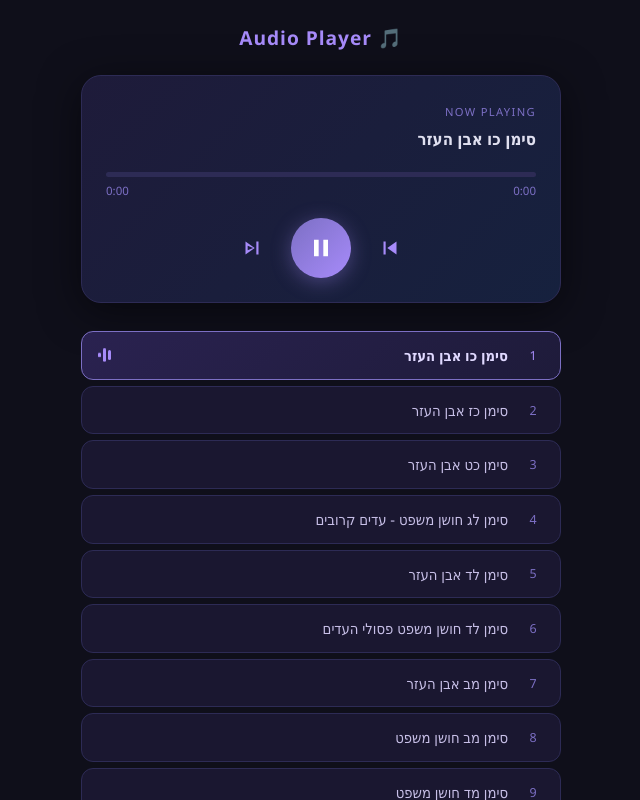
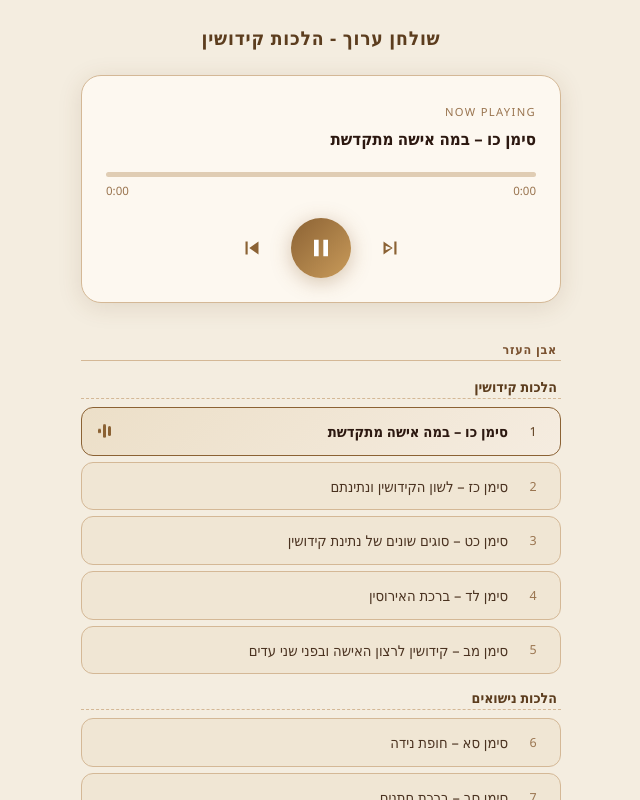
Before and after one commit to neshkoli/kidushin-player, a plain HTML site: page index.html in a window 1280 px wide. Both pictures are taken after a click on the button 640 px from the left and 248 px from the top of the page. Shown: the top 800 px of the page, without its empty margins (319-959 px from the left). Drawn offline with Linux system fonts and the light colour scheme.

Commit message:
Add grouped track list, tracks.json, GitHub Pages deployment
- Load track order and grouping from TRACKS_DATA (inlined from tracks.json)
- Render section headers (sefer) and group headers (הלכות) in track list
- Display track names as "סימן X – topic" from JSON metadata
- Add tracks.json as canonical track catalogue
- Add .gitignore, README.md, and CLAUDE.md
- Add GitHub Actions workflow to deploy to GitHub Pages on push to main

```diff
--- a/index.html
+++ b/index.html
@@ -3,14 +3,14 @@
 <head>
   <meta charset="UTF-8" />
   <meta name="viewport" content="width=device-width, initial-scale=1.0" />
-  <title>Audio Player</title>
+  <title>שולחן ערוך - הלכות קידושין</title>
   <style>
     * { box-sizing: border-box; margin: 0; padding: 0; }
 
     body {
       font-family: 'Segoe UI', Tahoma, Geneva, Verdana, sans-serif;
-      background: #0f0f1a;
-      color: #e0e0f0;
+      background: #f4ede0;
+      color: #2c1810;
       min-height: 100vh;
       display: flex;
       flex-direction: column;
@@ -20,22 +20,22 @@
 
     h1 {
       font-size: 1.2rem;
-      font-weight: 600;
-      letter-spacing: 0.05em;
-      color: #a78bfa;
+      font-weight: 700;
+      letter-spacing: 0.04em;
+      color: #5c3d1e;
       margin-bottom: 24px;
       text-align: center;
     }
 
     /* ── Player Card ── */
     .player-card {
-      background: linear-gradient(135deg, #1e1b3a 0%, #16213e 100%);
-      border: 1px solid #2d2b55;
+      background: #fdf8f0;
+      border: 1px solid #d4b896;
       border-radius: 20px;
       padding: 28px 24px 24px;
       width: 100%;
       max-width: 480px;
-      box-shadow: 0 8px 40px rgba(0,0,0,0.5);
+      box-shadow: 0 4px 24px rgba(100, 65, 20, 0.13);
       margin-bottom: 28px;
     }
 
@@ -43,14 +43,14 @@
       font-size: 0.7rem;
       text-transform: uppercase;
       letter-spacing: 0.12em;
-      color: #7c6fc4;
+      color: #9a7550;
       margin-bottom: 8px;
     }
 
     .track-title {
       font-size: 1.05rem;
       font-weight: 600;
-      color: #e0e0f0;
+      color: #2c1810;
       min-height: 1.5em;
       margin-bottom: 20px;
       line-height: 1.4;
@@ -64,15 +64,18 @@
     .progress-bar-bg {
       width: 100%;
       height: 5px;
-      background: #2d2b55;
+      background: #e0cdb4;
       border-radius: 99px;
       cursor: pointer;
       position: relative;
     }
 
     .progress-bar-fill {
+      position: absolute;
+      right: 0;
+      top: 0;
       height: 100%;
-      background: linear-gradient(90deg, #7c6fc4, #a78bfa);
+      background: linear-gradient(270deg, #8b6234, #c99b5a);
       border-radius: 99px;
       width: 0%;
       transition: width 0.2s linear;
@@ -83,7 +86,7 @@
       display: flex;
       justify-content: space-between;
       font-size: 0.72rem;
-      color: #7c6fc4;
+      color: #9a7550;
       margin-top: 6px;
       margin-bottom: 20px;
     }
@@ -100,7 +103,7 @@
       background: none;
       border: none;
       cursor: pointer;
-      color: #a78bfa;
+      color: #8b6234;
       display: flex;
       align-items: center;
       justify-content: center;
@@ -109,21 +112,21 @@
       padding: 6px;
     }
 
-    .ctrl-btn:hover { color: #c4b5fd; transform: scale(1.1); }
+    .ctrl-btn:hover { color: #5c3d1e; transform: scale(1.1); }
     .ctrl-btn:active { transform: scale(0.95); }
 
     .ctrl-btn svg { display: block; }
 
     .play-btn {
-      background: linear-gradient(135deg, #7c6fc4, #a78bfa);
+      background: linear-gradient(135deg, #8b6234, #c99b5a);
       color: #fff;
       width: 60px;
       height: 60px;
       border-radius: 50%;
-      box-shadow: 0 4px 20px rgba(167,139,250,0.35);
+      box-shadow: 0 4px 20px rgba(139, 98, 52, 0.35);
     }
 
-    .play-btn:hover { color: #fff; background: linear-gradient(135deg, #9d8fe0, #c4b5fd); }
+    .play-btn:hover { color: #fff; background: linear-gradient(135deg, #9d7240, #d4a86a); }
 
     /* ── Track List ── */
     .track-list {
@@ -134,13 +137,37 @@
       gap: 6px;
     }
 
+    .section-header {
+      font-size: 0.78rem;
+      font-weight: 700;
+      letter-spacing: 0.06em;
+      color: #7a5230;
+      text-transform: uppercase;
+      padding: 10px 4px 2px;
+      border-bottom: 1px solid #d4b896;
+      margin-bottom: 2px;
+    }
+
+    .section-header:not(:first-child) {
+      margin-top: 10px;
+    }
+
+    .group-header {
+      font-size: 0.88rem;
+      font-weight: 700;
+      color: #5c3d1e;
+      padding: 8px 4px 2px;
+      border-bottom: 1px dashed #d4b896;
+      margin-bottom: 2px;
+    }
+
     .track-item {
       display: flex;
       align-items: center;
       gap: 14px;
       padding: 13px 16px;
-      background: #1a1730;
-      border: 1px solid #2d2b55;
+      background: #f0e6d4;
+      border: 1px solid #d4b896;
       border-radius: 12px;
       cursor: pointer;
       transition: background 0.15s, border-color 0.15s;
@@ -148,35 +175,35 @@
     }
 
     .track-item:hover {
-      background: #221f40;
-      border-color: #4c3f8a;
+      background: #e8d9c2;
+      border-color: #b89060;
     }
 
     .track-item.active {
-      background: linear-gradient(135deg, #2a2250, #1e1b3a);
-      border-color: #7c6fc4;
+      background: linear-gradient(135deg, #ecdfc8, #f5ece0);
+      border-color: #8b6234;
     }
 
     .track-num {
       font-size: 0.78rem;
-      color: #7c6fc4;
+      color: #9a7550;
       min-width: 22px;
       text-align: center;
     }
 
     .track-item.active .track-num {
-      color: #a78bfa;
+      color: #5c3d1e;
     }
 
     .track-name {
       flex: 1;
       font-size: 0.92rem;
-      color: #c8c0e8;
+      color: #4a3220;
       line-height: 1.4;
     }
 
     .track-item.active .track-name {
-      color: #e0d9ff;
+      color: #2c1810;
       font-weight: 600;
     }
 
@@ -193,7 +220,7 @@
     .playing-indicator span {
       display: inline-block;
       width: 3px;
-      background: #a78bfa;
+      background: #8b6234;
       border-radius: 2px;
       animation: bounce 0.8s ease-in-out infinite;
     }
@@ -212,7 +239,7 @@
 </head>
 <body>
 
-  <h1>🎵 Audio Player</h1>
+  <h1>שולחן ערוך - הלכות קידושין</h1>
 
   <div class="player-card">
     <div class="now-playing-label">Now Playing</div>
@@ -231,7 +258,7 @@
     <div class="controls">
       <button class="ctrl-btn" id="btnPrev" title="Previous">
         <svg width="26" height="26" viewBox="0 0 24 24" fill="currentColor">
-          <path d="M6 6h2v12H6zm3.5 6 8.5 6V6z"/>
+          <path d="M6 18l8.5-6L6 6v12zm2-8.14 5.02 2.14L8 14.14V9.86zM16 6h2v12h-2z"/>
         </svg>
       </button>
 
@@ -246,7 +273,7 @@
 
       <button class="ctrl-btn" id="btnNext" title="Next">
         <svg width="26" height="26" viewBox="0 0 24 24" fill="currentColor">
-          <path d="M6 18l8.5-6L6 6v12zm2-8.14 5.02 2.14L8 14.14V9.86zM16 6h2v12h-2z"/>
+          <path d="M6 6h2v12H6zm3.5 6 8.5 6V6z"/>
         </svg>
       </button>
     </div>
@@ -254,29 +281,18 @@
 
   <div class="track-list" id="trackList"></div>
 
+  <footer style="margin-top: 32px; text-align: center; font-size: 0.75rem; color: #9a7550; line-height: 1.8;">
+    <div>© אפרים שרם וחננאל תורגמן</div>
+    <div>
+      <a href="mailto:shremim@gmail.com" style="color: #8b6234; text-decoration: none;">shremim@gmail.com</a>
+      &nbsp;|&nbsp;
+      <a href="mailto:hananelt@gmail.com" style="color: #8b6234; text-decoration: none;">hananelt@gmail.com</a>
+    </div>
+  </footer>
+
   <audio id="audioEl"></audio>
 
   <script>
-    const tracks = [
-      "סימן כו אבן העזר.mp3",
-      "סימן כז אבן העזר.mp3",
-      "סימן כט אבן העזר.mp3",
-      "סימן לג חושן משפט - עדים קרובים.mp3",
-      "סימן לד אבן העזר.mp3",
-      "סימן לד חושן משפט פסולי העדים.mp3",
-      "סימן מב אבן העזר.mp3",
-      "סימן מב חושן משפט.mp3",
-      "סימן מד חושן משפט.mp3",
-      "סימן מט חושן משפט.mp3",
-      "סימן סא אבן העזר - חופת נידה.mp3",
-      "סימן סב אבן העזר - ברכת חתנים.mp3",
-      "סימן סג אהן העזר - כלה הנכנסת לחופה.mp3",
-      "סימן סד אבן העזר - זמן ימי השמחה.mp3",
-      "סימן סה אבן העזר - שמחת חתן וכלה.mp3",
-      "סימן סו אבן העזר.mp3",
-      "סימן קכו אבן העזר.mp3"
-    ];
-
     const audio = document.getElementById('audioEl');
     const trackTitle = document.getElementById('trackTitle');
     const progressFill = document.getElementById('progressFill');
@@ -288,6 +304,8 @@
     const iconPause = document.getElementById('iconPause');
     const trackList = document.getElementById('trackList');
 
+    let tracks = [];       // flat array of filenames, in JSON order
+    let trackNames = [];   // display name (סימן + שם) for each track
     let currentIndex = -1;
     let isPlaying = false;
 
@@ -298,44 +316,60 @@
       return `${m}:${sec}`;
     }
 
-    function displayName(filename) {
-      return filename.replace(/\.mp3$/i, '');
+    function getItems() {
+      return document.querySelectorAll('.track-item');
     }
 
-    // Build track list
-    tracks.forEach((file, i) => {
+    function buildList(data) {
+      let globalIndex = 0;
+
+      for (const [sefer, sections] of Object.entries(data)) {
+        // Top-level sefer header (אבן העזר / חושן משפט)
+        const sectionEl = document.createElement('div');
+        sectionEl.className = 'section-header';
+        sectionEl.textContent = sefer;
+        trackList.appendChild(sectionEl);
+
+        for (const [halakha, entries] of Object.entries(sections)) {
+          // הלכות... group header
+          const groupEl = document.createElement('div');
+          groupEl.className = 'group-header';
+          groupEl.textContent = halakha;
+          trackList.appendChild(groupEl);
+
+          for (const entry of entries) {
+            const idx = globalIndex++;
+            tracks.push(entry.file);
+            const displayLabel = `סימן ${entry['סימן']} – ${entry['שם']}`;
+            trackNames.push(displayLabel);
+
             const item = document.createElement('div');
             item.className = 'track-item';
-      item.dataset.index = i;
+            item.dataset.index = idx;
             item.innerHTML = `
-        <span class="track-num">${i + 1}</span>
-        <span class="track-name">${displayName(file)}</span>
+              <span class="track-num">${idx + 1}</span>
+              <span class="track-name">${displayLabel}</span>
               <span class="playing-indicator">
                 <span></span><span></span><span></span>
               </span>`;
-      item.addEventListener('click', () => loadTrack(i, true));
+            item.addEventListener('click', () => loadTrack(idx, true));
             trackList.appendChild(item);
-    });
-
-    function getItems() {
-      return document.querySelectorAll('.track-item');
+          }
+        }
+      }
     }
 
     function loadTrack(index, autoPlay = false) {
       if (index < 0 || index >= tracks.length) return;
 
-      // Update active item
       getItems().forEach(el => el.classList.remove('active', 'playing'));
       currentIndex = index;
       const activeEl = getItems()[index];
       activeEl.classList.add('active');
-
-      // Scroll into view smoothly
       activeEl.scrollIntoView({ behavior: 'smooth', block: 'nearest' });
 
-      const file = tracks[index];
-      audio.src = encodeURIComponent(file);
-      trackTitle.textContent = displayName(file);
+      audio.src = encodeURIComponent(tracks[index]);
+      trackTitle.textContent = trackNames[index];
       progressFill.style.width = '0%';
       timeCurrent.textContent = '0:00';
       timeDuration.textContent = '0:00';
@@ -378,13 +412,11 @@
       else loadTrack(currentIndex + 1, isPlaying);
     });
 
-    // Auto-advance
     audio.addEventListener('ended', () => {
       if (currentIndex < tracks.length - 1) loadTrack(currentIndex + 1, true);
       else { loadTrack(0, false); }
     });
 
-    // Progress bar update
     audio.addEventListener('timeupdate', () => {
       if (!audio.duration) return;
       const pct = (audio.currentTime / audio.duration) * 100;
@@ -396,13 +428,48 @@
       timeDuration.textContent = fmt(audio.duration);
     });
 
-    // Seek on click
+    // Seek on click — RTL: right edge = start, left edge = end
     progressBg.addEventListener('click', (e) => {
       if (!audio.duration) return;
       const rect = progressBg.getBoundingClientRect();
-      const ratio = (e.clientX - rect.left) / rect.width;
+      const ratio = (rect.right - e.clientX) / rect.width;
       audio.currentTime = ratio * audio.duration;
     });
+
+    // Track data (inlined from tracks.json to support file:// URLs)
+    const TRACKS_DATA = {
+      "אבן העזר": {
+        "הלכות קידושין": [
+          { "סימן": "כו",  "שם": "במה אישה מתקדשת",                    "file": "סימן כו אבן העזר.mp3" },
+          { "סימן": "כז",  "שם": "לשון הקידושין ונתינתם",              "file": "סימן כז אבן העזר.mp3" },
+          { "סימן": "כט",  "שם": "סוגים שונים של נתינת קידושין",       "file": "סימן כט אבן העזר.mp3" },
+          { "סימן": "לד",  "שם": "ברכת האירוסין",                      "file": "סימן לד אבן העזר.mp3" },
+          { "סימן": "מב",  "שם": "קידושין לרצון האישה ובפני שני עדים", "file": "סימן מב אבן העזר.mp3" }
+        ],
+        "הלכות נישואים": [
+          { "סימן": "סא",  "שם": "חופת נידה",                          "file": "סימן סא אבן העזר - חופת נידה.mp3" },
+          { "סימן": "סב",  "שם": "ברכת חתנים",                         "file": "סימן סב אבן העזר - ברכת חתנים.mp3" },
+          { "סימן": "סג",  "שם": "דיני כלה הנכנסת לחופה",             "file": "סימן סג אהן העזר - כלה הנכנסת לחופה.mp3" },
+          { "סימן": "סד",  "שם": "זמן הנישואים וימי השמחה",            "file": "סימן סד אבן העזר - זמן ימי השמחה.mp3" },
+          { "סימן": "סה",  "שם": "שמחת חתן וכלה",                      "file": "סימן סה אבן העזר - שמחת חתן וכלה.mp3" }
+        ],
+        "הלכות כתובה": [
+          { "סימן": "סו",  "שם": "הלכות כתובה",                        "file": "סימן סו אבן העזר.mp3" },
+          { "סימן": "קכו", "שם": "דנשים בכתיבת גט (וכתובה)",          "file": "סימן קכו אבן העזר.mp3" }
+        ]
+      },
+      "חושן משפט": {
+        "הלכות עדות": [
+          { "סימן": "לג",  "שם": "פסולי עדות מחמת קרבה",              "file": "סימן לג חושן משפט - עדים קרובים.mp3" },
+          { "סימן": "לד",  "שם": "פסולי עדות מחמת עבירה",             "file": "סימן לד חושן משפט פסולי העדים.mp3" },
+          { "סימן": "מב",  "שם": "דברים הכתובים בשטר",                "file": "סימן מב חושן משפט.mp3" },
+          { "סימן": "מד",  "שם": "קיום שטרות",                         "file": "סימן מד חושן משפט.mp3" },
+          { "סימן": "מט",  "שם": "שמות בשטרות",                        "file": "סימן מט חושן משפט.mp3" }
+        ]
+      }
+    };
+
+    buildList(TRACKS_DATA);
   </script>
 </body>
 </html>
```
Also changed, not shown: tracks.json (added, +99 -0 lines), 4 other files. Lines whose indentation alone changed are shown as unchanged.
